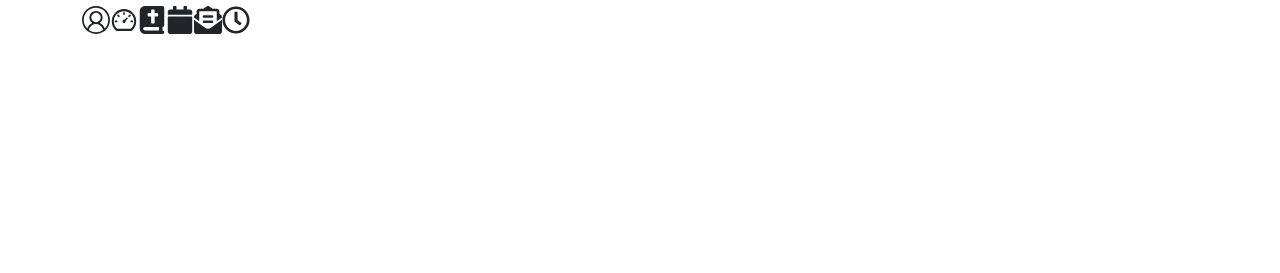
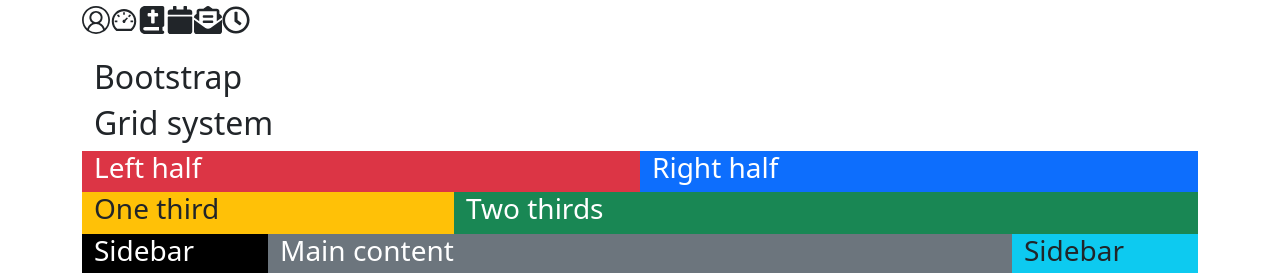
Before and after one commit to AntonMenchaca/kambaz-react-web-cs5610-summer2-2025, a React (Vite) app: page /#/Labs/Lab2 in a window 1280 px wide. Shown: the part 4745-5018 px from the top of the page. Before the commit the page ends 4803 px from the top, so only its background shows below. Built offline with nearby package versions, Linux system fonts and the light colour scheme.

Commit message:
Finish 2.3.3

```diff
--- /dev/null
+++ b/src/Labs/Lab2/BootstrapGrids.tsx
@@ -0,0 +1,38 @@
+import { Row, Col, Container } from 'react-bootstrap';
+
+export default function BootstrapGrids() {
+  return (
+    <Container>
+      <h2>Bootstrap</h2>
+      <div id="wd-bs-grid-system">
+        <h2>Grid system</h2>
+        <Row>
+          <Col className="bg-danger text-white">
+            <h3>Left half</h3>
+          </Col>
+          <Col className="bg-primary text-white">
+            <h3>Right half</h3>
+          </Col>
+        </Row>
+        <Row>
+          <Col xs={4} className="bg-warning">
+            <h3>One third</h3>
+          </Col>
+          <Col xs={8} className="bg-success text-white">
+            <h3>Two thirds</h3>
+          </Col>
+        </Row>
+        <Row>
+          <Col xs={2} className="bg-black text-white">
+            <h3>Sidebar</h3>
+          </Col>
+          <Col xs={8} className="bg-secondary text-white">
+            <h3>Main content</h3>
+          </Col>
+          <Col xs={2} className="bg-info">
+            <h3>Sidebar</h3>
+          </Col>  </Row>  </div>
+    </Container>
+
+  )
+}
--- a/src/Labs/Lab2/index.tsx
+++ b/src/Labs/Lab2/index.tsx
@@ -13,7 +13,7 @@
 import Flex from './Flex';
 import ReactIcons from './ReactIcons';
 import { Container } from 'react-bootstrap';
-
+import BootstrapGrids from './BootstrapGrids';
 export default function Lab2() {
   return (
     <Container>
@@ -81,5 +81,6 @@
       <GridLayout />
       <Flex />
       <ReactIcons />
+      <BootstrapGrids />
     </Container>);
 }
```
